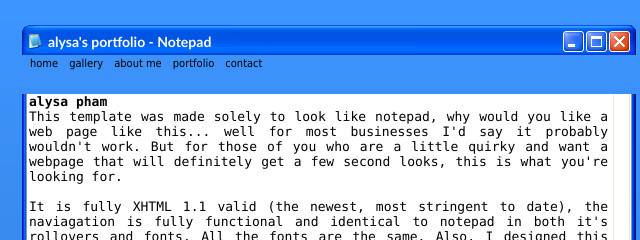
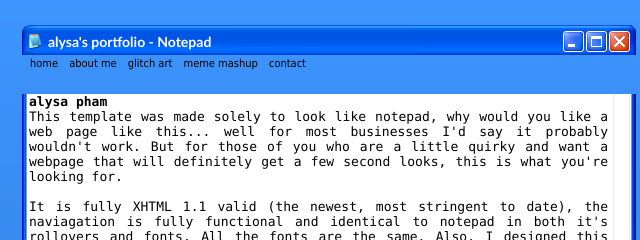
Before and after one commit to alysaphamdesigns/works, a plain HTML site: page index.html in a window 1280 px wide. Shown: the top 240 px of the page, 311-951 px from the left. Drawn offline with Linux system fonts and the light colour scheme.

Commit message:
Update index.html

```diff
--- a/index.html
+++ b/index.html
@@ -21,9 +21,9 @@
         <div id="bar">
             <ul>
                 <li><a href="#">home</a></li>
-                <li><a href="#">gallery</a></li>
                 <li><a href="#">about me</a></li>
-                <li><a href="#">portfolio</a></li>
+                <li><a href="glitch.html">glitch art</a></li>
+                <li><a href="meme.html">meme mashup</a></li>
                 <li><a href="#">contact</a></li>
             </ul>
       </div>
```
